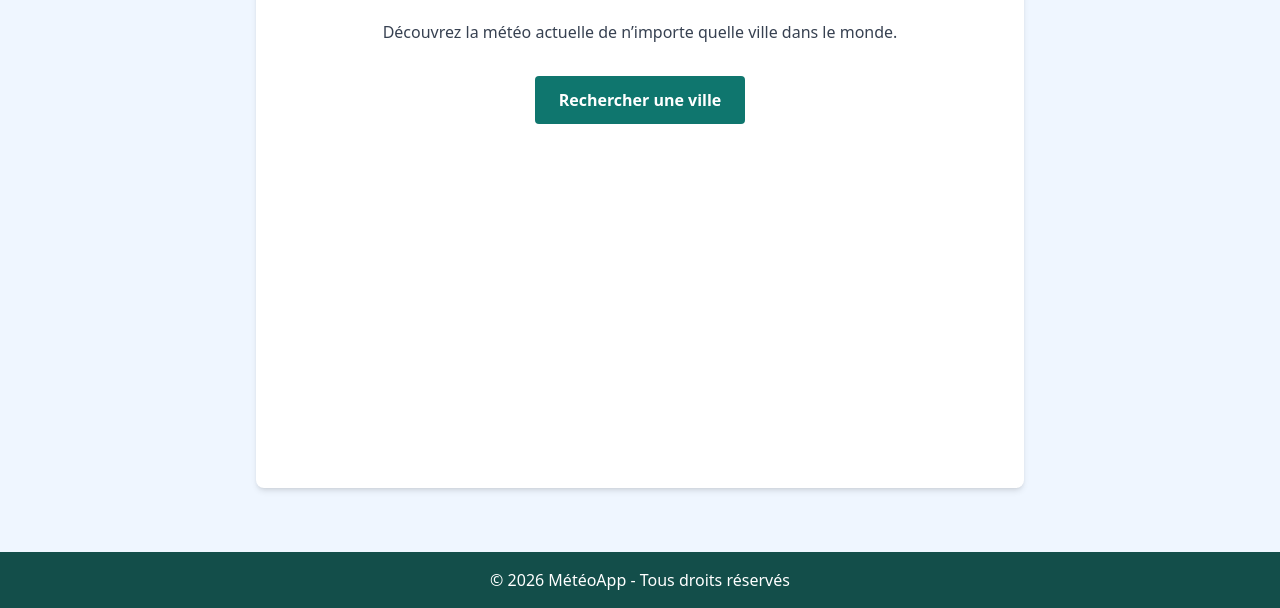
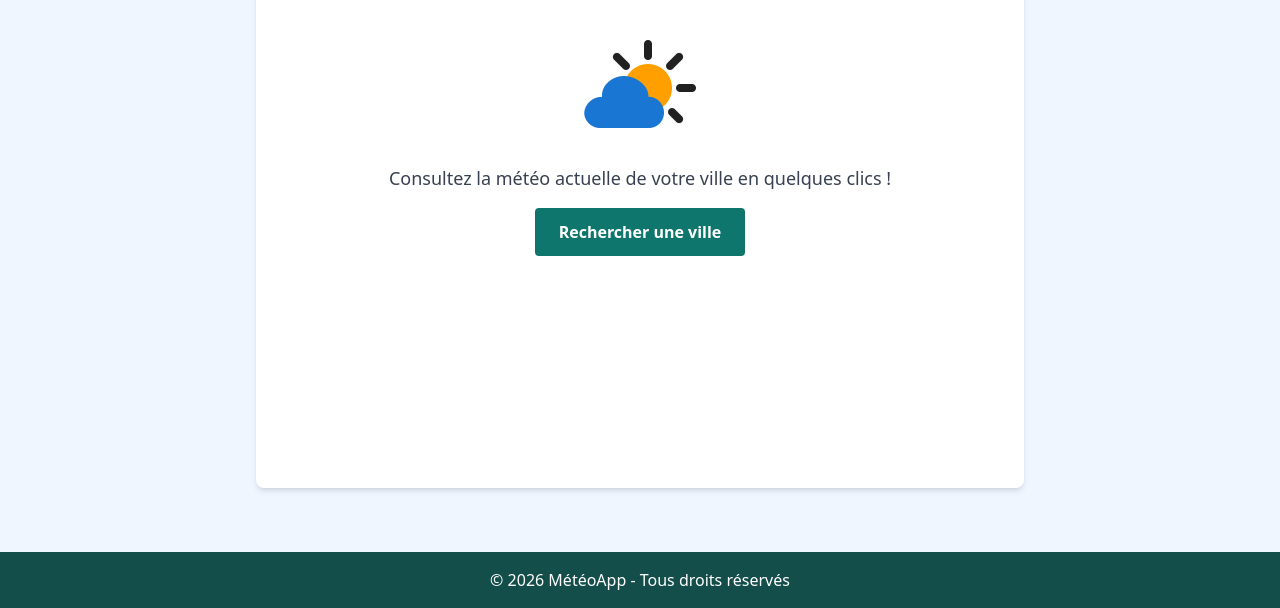
Before and after one commit to marieAndreeHealeyCote/node.js_TP1, a website: page public/index.html in a window 1280 px wide. Shown: the part 192-800 px from the top of the page. Drawn offline with nearby package versions, Linux system fonts and the light colour scheme.

Commit message:
modification des pages html : ajout images, changer titre

```diff
--- a/public/index.html
+++ b/public/index.html
@@ -44,8 +44,15 @@
       <h2 class="text-3xl font-bold text-teal-700 mb-6">
         Bienvenue sur MétéoApp !
       </h2>
-      <p class="text-gray-700 mb-4">
-        Découvrez la météo actuelle de n’importe quelle ville dans le monde.
+      <!-- Image météo : https://www.flaticon.com/fr/icone-gratuite/application-meteo_7133364 -->
+      <img
+        src="assets/img/application-meteo.png"
+        alt="Icône Météo"
+        class="mx-auto w-32 h-32 mb-4"
+      />
+
+      <p class="text-lg text-gray-700">
+        Consultez la météo actuelle de votre ville en quelques clics !
       </p>
       <a
         href="search.html"
```
Also changed, not shown: public/contact.html (+2 -2 lines), public/search.html (+13 -2 lines), public/assets/img/application-meteo.png (added), public/assets/img/meteo.png (added).
